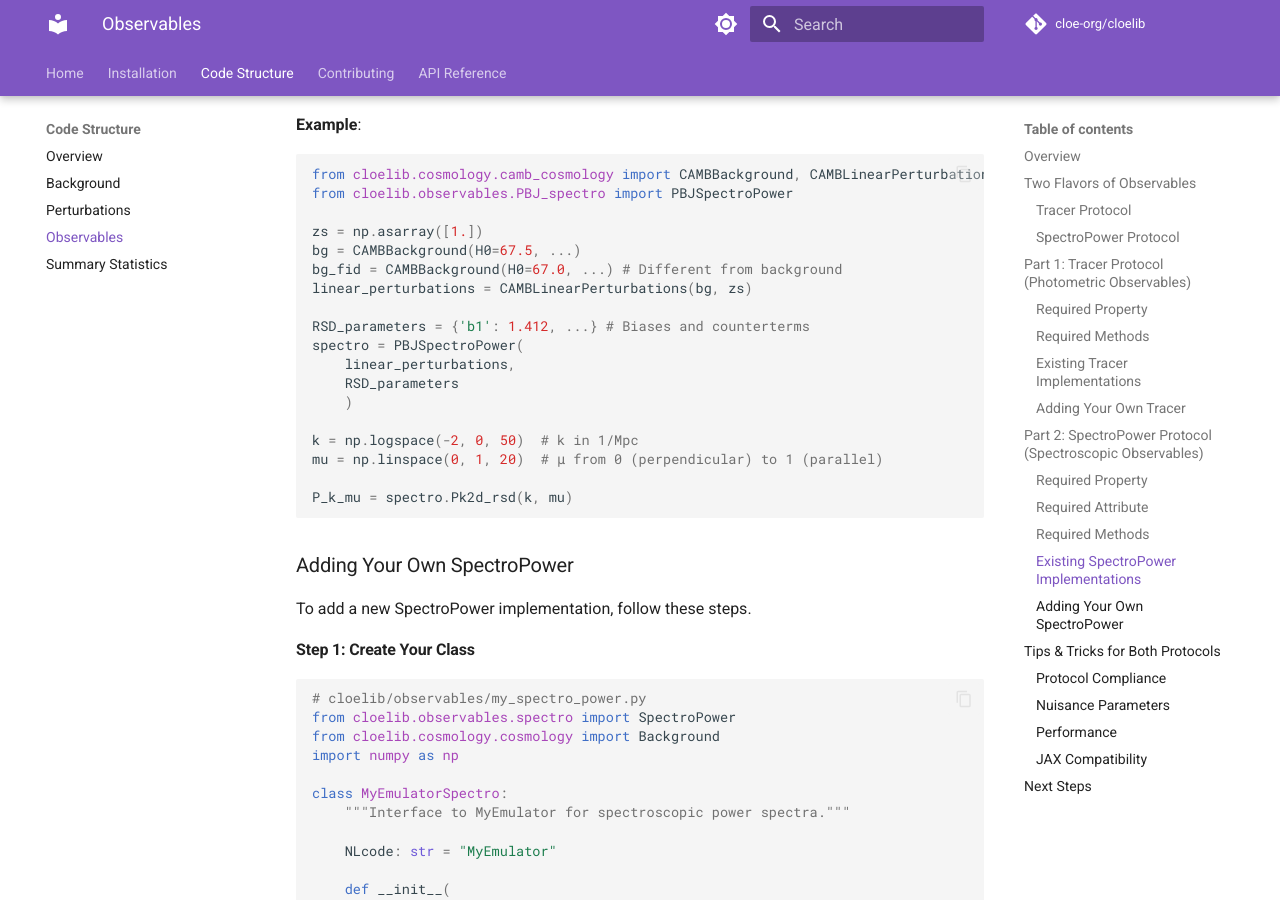
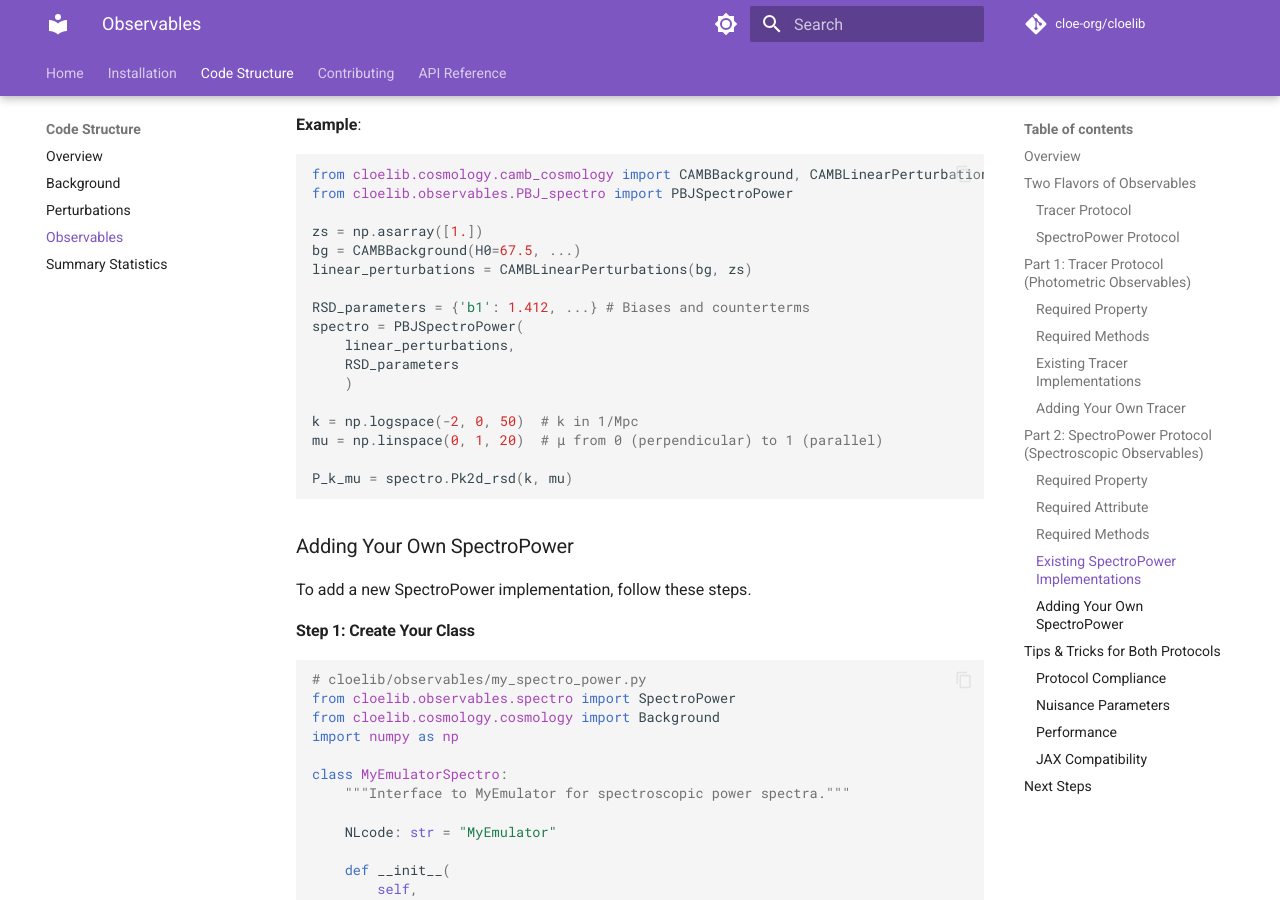
Before and after one commit to cloe-org/cloelib, an MkDocs documentation site: the page built from docs/code_structure/observables.md, in a window 1280 px wide and 900 px high, scrolled down 8361 px. Built offline with MkDocs 1.6.1 and Material for MkDocs 9.7.7, drawn with Linux system fonts in a browser that asks for light colours; comment, search, counter and statistics services are not loaded; the version menu is left out.

Commit message:
Removed unused line in pbj example in docs

```diff
--- a/docs/code_structure/observables.md
+++ b/docs/code_structure/observables.md
@@ -396,7 +396,6 @@ from cloelib.observables.PBJ_spectro import PBJSpectroPower
 
 zs = np.asarray([1.])
 bg = CAMBBackground(H0=67.5, ...)
-bg_fid = CAMBBackground(H0=67.0, ...) # Different from background
 linear_perturbations = CAMBLinearPerturbations(bg, zs)
 
 RSD_parameters = {'b1': 1.412, ...} # Biases and counterterms
```
